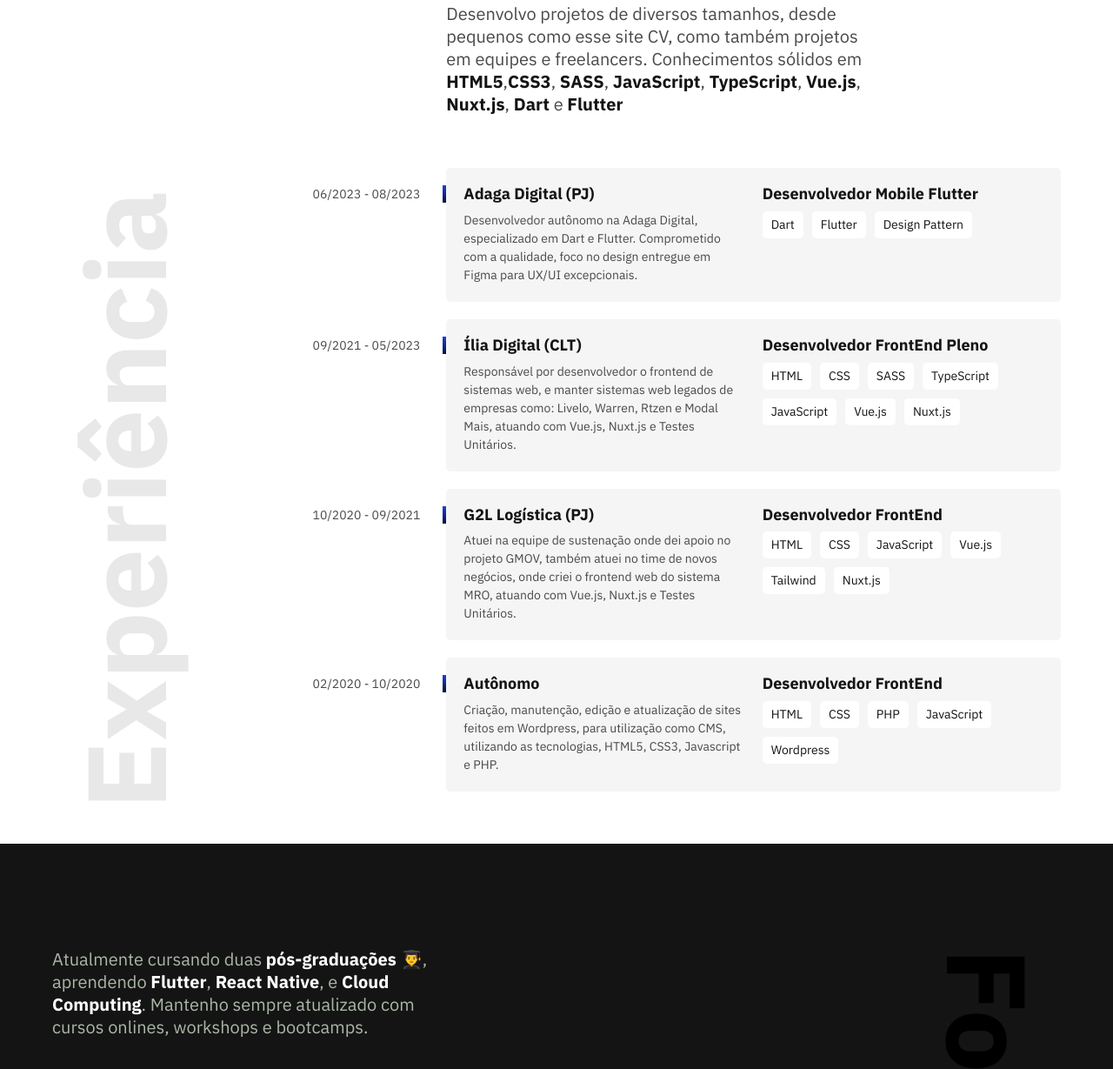
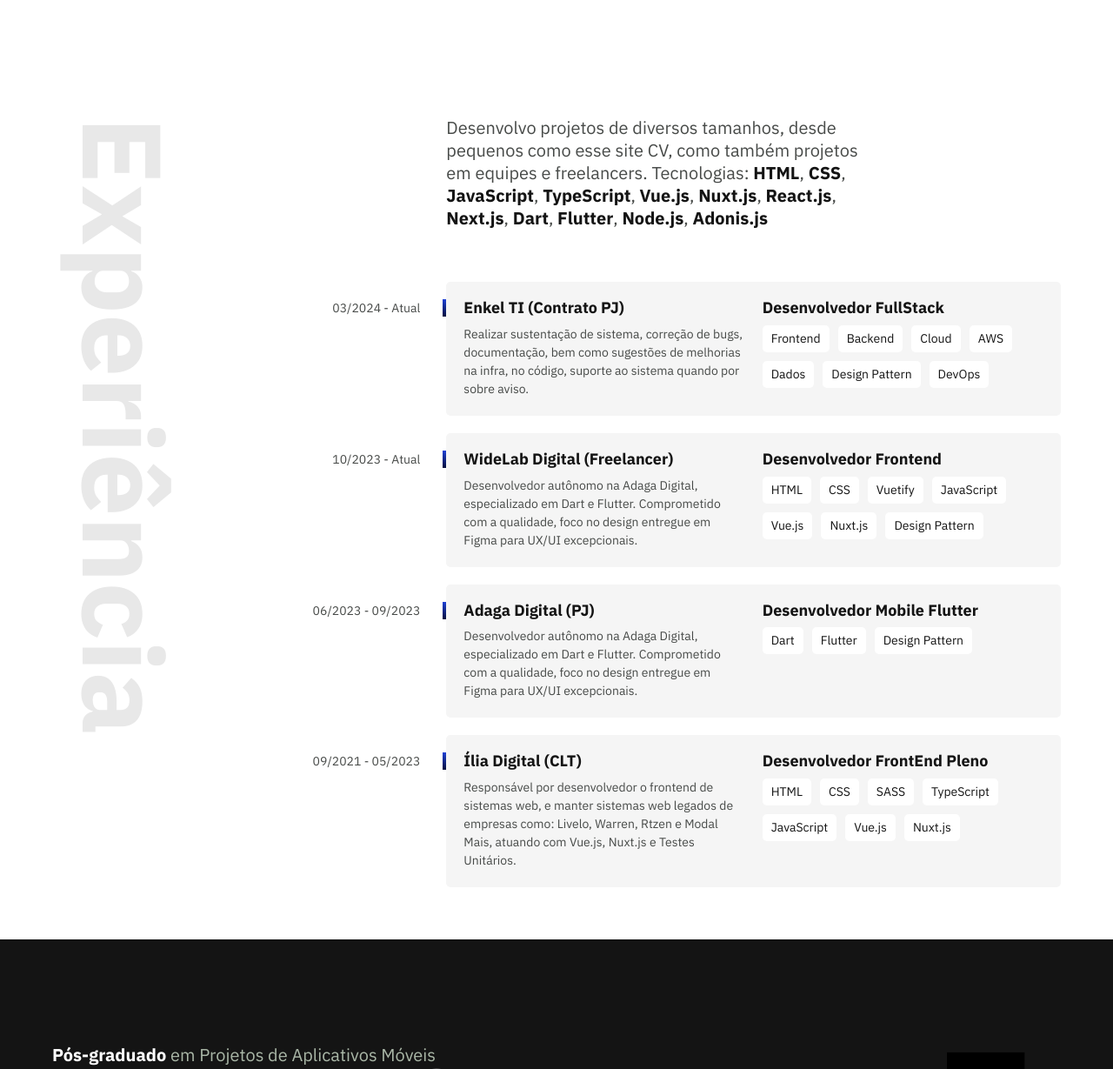
Before and after one commit to danielbarrosdeoliveira/portfolio, a website: page src/index.html in a window 1280 px wide. Shown: the part 676-1905 px from the top of the page at 87% size. Drawn offline with nearby package versions, Linux system fonts and the light colour scheme; files that its build step writes are made by us from their sources.

Commit message:
♻️ updated experiences added new photo to introduction

```diff
--- a/src/index.html
+++ b/src/index.html
@@ -4,15 +4,17 @@
     <meta charset="UTF-8" />
     <meta http-equiv="X-UA-Compatible" content="IE=edge" />
     <meta name="viewport" content="width=device-width, initial-scale=1.0" />
-    <title>Daniel Oliveira | Desenvolvedor Frontend em Barueri</title>
+    <title>
+      Daniel Oliveira | Desenvolvedor de Sites e Sistemas Web e Mobile
+    </title>
     <meta name="author" content="Daniel Oliveira" />
     <meta
       name="keywords"
-      content="Criação de sites e sistemas web, frontend, html5, css3, javascript, Daniel Oliveira desenvolvedor em barueri, desenvolvimento de sites e/ou blogs para pessoa física e jurídica."
+      content="desenvolvedor, desenvolvedor fullstack, desenvolvedor frontend, programador, engenheiro de software, criação de sites, sistemas web e mobile, fullstack, html5, css3, javascript, typescript, flutter, vue.js, nuxt.js, react.js, next.js, flutter, react native, expo"
     />
     <meta
       name="description"
-      content="Daniel Oliveira desenvolvedor Frontend, atua na região de Barueri, criação de sites e sistemas web, html, css, javascript para pessoas físicas ou jurídicas."
+      content="Daniel Oliveira Desenvolvedor FullStack Web e Mobile, criação de sites e sistemas web, para pessoas físicas ou jurídicas."
     />
     <link rel="stylesheet" href="./css/main.css" />
     <link rel="icon" type="image/x-icon" href="./assets/icons/favicon.ico" />
@@ -44,13 +46,13 @@
           Bem-vindo, sou <strong>Daniel Oliveira</strong> 👋
         </p>
         <h1 class="introduction__title">
-          Desenvolvedor <br />Front End Web e Mobile
+          <strong>Desenvolvedor FullStack</strong> <br /><strong>Web</strong> e
+          <strong>Mobile</strong>
         </h1>
-        <p class="introduction__location">Localizado em Barueri, SP</p>
       </div>
       <img
-        src="./assets/img/introduction-image.svg"
-        alt="Um homem negro, programando em um notebook, sentado em uma cadeira,  com uma xícara ao lado, um monitor  em uma bancada."
+        src="./assets/img/introduction-image.jpg"
+        alt="Um homem negro, programando em um notebook, sentado em uma cadeira, com uma xícara ao lado, um monitor em uma bancada."
         class="introduction__img"
       />
     </main>
@@ -59,16 +61,57 @@
       <div>
         <p class="experience__description">
           Desenvolvo projetos de diversos tamanhos, desde pequenos como esse
-          site CV, como também projetos em equipes e freelancers. Conhecimentos
-          sólidos em <strong>HTML5</strong>,<strong>CSS3</strong>,
-          <strong>SASS</strong>, <strong>JavaScript</strong>,
-          <strong>TypeScript</strong>, <strong>Vue.js</strong>,
-          <strong>Nuxt.js</strong>, <strong>Dart</strong> e
-          <strong>Flutter</strong>
+          site CV, como também projetos em equipes e freelancers. Tecnologias:
+          <strong>HTML</strong>, <strong>CSS</strong>,
+          <strong>JavaScript</strong>, <strong>TypeScript</strong>,
+          <strong>Vue.js</strong>, <strong>Nuxt.js</strong>,
+          <strong>React.js</strong>, <strong>Next.js</strong>,
+          <strong>Dart</strong>, <strong>Flutter</strong>,
+          <strong>Node.js</strong>, <strong>Adonis.js</strong>
         </p>
 
         <div class="experience__company">
-          <span class="experience__year">06/2023 - 08/2023</span>
+          <span class="experience__year">03/2024 - Atual</span>
+          <h3 class="experience__title">Enkel TI (Contrato PJ)</h3>
+          <span class="experience__title">Desenvolvedor FullStack</span>
+          <p class="experience__job-description">
+            Realizar sustentação de sistema, correção de bugs, documentação, bem
+            como sugestões de melhorias na infra, no código, suporte ao sistema
+            quando por sobre aviso.
+          </p>
+          <ul class="experience__skills">
+            <li>Frontend</li>
+            <li>Backend</li>
+            <li>Cloud</li>
+            <li>AWS</li>
+            <li>Dados</li>
+            <li>Design Pattern</li>
+            <li>DevOps</li>
+          </ul>
+        </div>
+
+        <div class="experience__company">
+          <span class="experience__year">10/2023 - Atual</span>
+          <h3 class="experience__title">WideLab Digital (Freelancer)</h3>
+          <span class="experience__title">Desenvolvedor Frontend</span>
+          <p class="experience__job-description">
+            Desenvolvedor autônomo na Adaga Digital, especializado em Dart e
+            Flutter. Comprometido com a qualidade, foco no design entregue em
+            Figma para UX/UI excepcionais.
+          </p>
+          <ul class="experience__skills">
+            <li>HTML</li>
+            <li>CSS</li>
+            <li>Vuetify</li>
+            <li>JavaScript</li>
+            <li>Vue.js</li>
+            <li>Nuxt.js</li>
+            <li>Design Pattern</li>
+          </ul>
+        </div>
+
+        <div class="experience__company">
+          <span class="experience__year">06/2023 - 09/2023</span>
           <h3 class="experience__title">Adaga Digital (PJ)</h3>
           <span class="experience__title">Desenvolvedor Mobile Flutter</span>
           <p class="experience__job-description">
@@ -102,51 +145,16 @@
             <li>Nuxt.js</li>
           </ul>
         </div>
-
-        <div class="experience__company">
-          <span class="experience__year">10/2020 - 09/2021</span>
-          <h3 class="experience__title">G2L Logística (PJ)</h3>
-          <span class="experience__title">Desenvolvedor FrontEnd</span>
-          <p class="experience__job-description">
-            Atuei na equipe de sustenação onde dei apoio no projeto GMOV, também
-            atuei no time de novos negócios, onde criei o frontend web do
-            sistema MRO, atuando com Vue.js, Nuxt.js e Testes Unitários.
-          </p>
-          <ul class="experience__skills">
-            <li>HTML</li>
-            <li>CSS</li>
-            <li>JavaScript</li>
-            <li>Vue.js</li>
-            <li>Tailwind</li>
-            <li>Nuxt.js</li>
-          </ul>
-        </div>
-
-        <div class="experience__company">
-          <span class="experience__year">02/2020 - 10/2020</span>
-          <h3 class="experience__title">Autônomo</h3>
-          <span class="experience__title">Desenvolvedor FrontEnd</span>
-          <p class="experience__job-description">
-            Criação, manutenção, edição e atualização de sites feitos em
-            Wordpress, para utilização como CMS, utilizando as tecnologias,
-            HTML5, CSS3, Javascript e PHP.
-          </p>
-          <ul class="experience__skills">
-            <li>HTML</li>
-            <li>CSS</li>
-            <li>PHP</li>
-            <li>JavaScript</li>
-            <li>Wordpress</li>
-          </ul>
-        </div>
       </div>
     </section>
+
     <section class="formation" id="formation" aria-label="formation">
       <div class="formation__container">
         <div>
           <p class="formation__description">
-            Atualmente cursando duas <strong>pós-graduações</strong> 👨‍🎓,
-            aprendendo <strong>Flutter</strong>, <strong>React Native</strong>,
+            <strong>Pós-graduado</strong> em Projetos de Aplicativos Móveis
+            Multiplataforma e Projetos de Cloud Computing 👨‍🎓, Desenvolvimento
+            Mobile com <strong>Flutter</strong>, <strong>React Native</strong>,
             e <strong>Cloud Computing</strong>. Mantenho sempre atualizado com
             cursos onlines, workshops e bootcamps.
           </p>
--- a/src/scss/components/_experience.scss
+++ b/src/scss/components/_experience.scss
@@ -3,6 +3,8 @@
 
   &__subtitle {
     color: $white-3;
+    writing-mode: vertical-lr;
+    rotate: 360deg;
   }
 
   &__description {
```
Also changed, not shown: src/assets/img/introduction-image.jpg (added).
